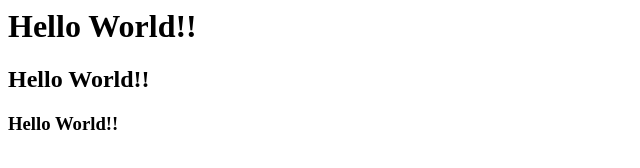
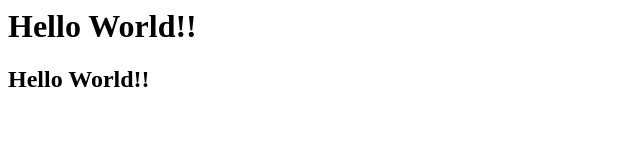
Before and after one commit to shanibpatel/HTMLGithubDemo, a plain HTML site: page index.html in a window 1280 px wide. Shown: the whole page, without its empty margins (0-640 px from the left). Drawn offline with Linux system fonts and the light colour scheme.

Commit message:
Update index.html
Removed H3

```diff
--- a/index.html
+++ b/index.html
@@ -1,3 +1,2 @@
 <h1>Hello World!!</h1>
 <h2>Hello World!!</h2>
-<h3>Hello World!!</h3>
```
